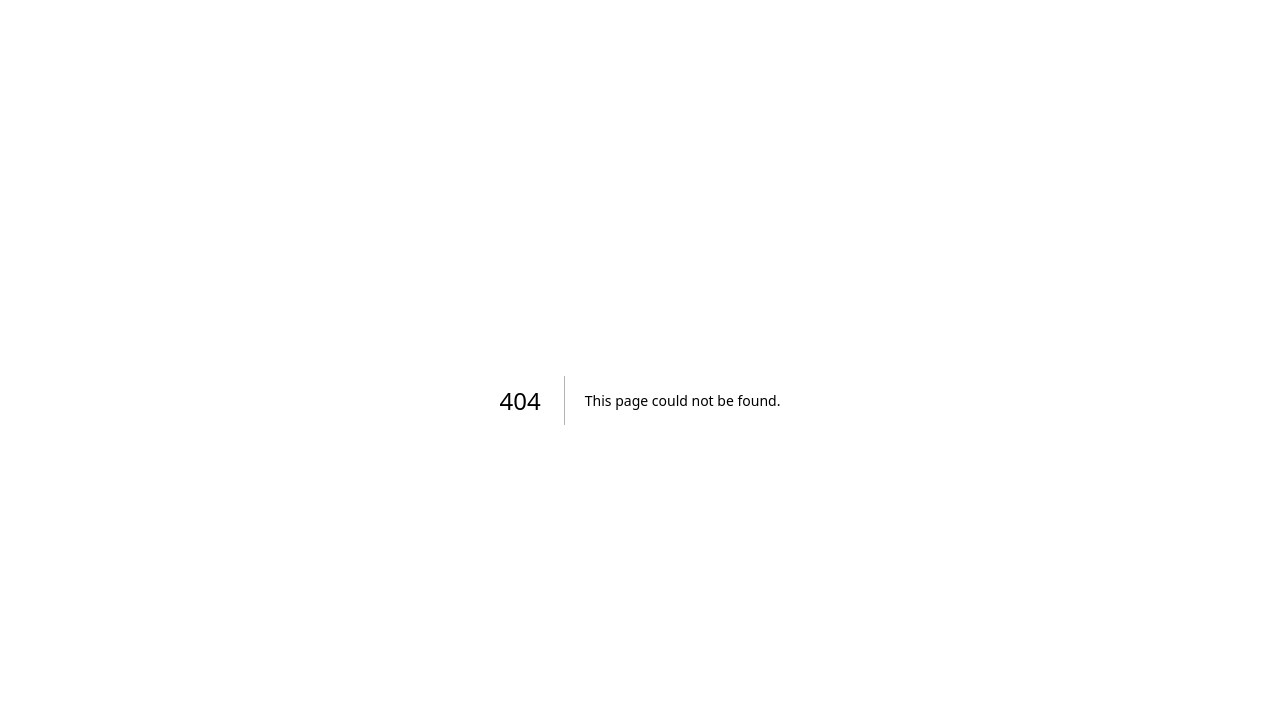
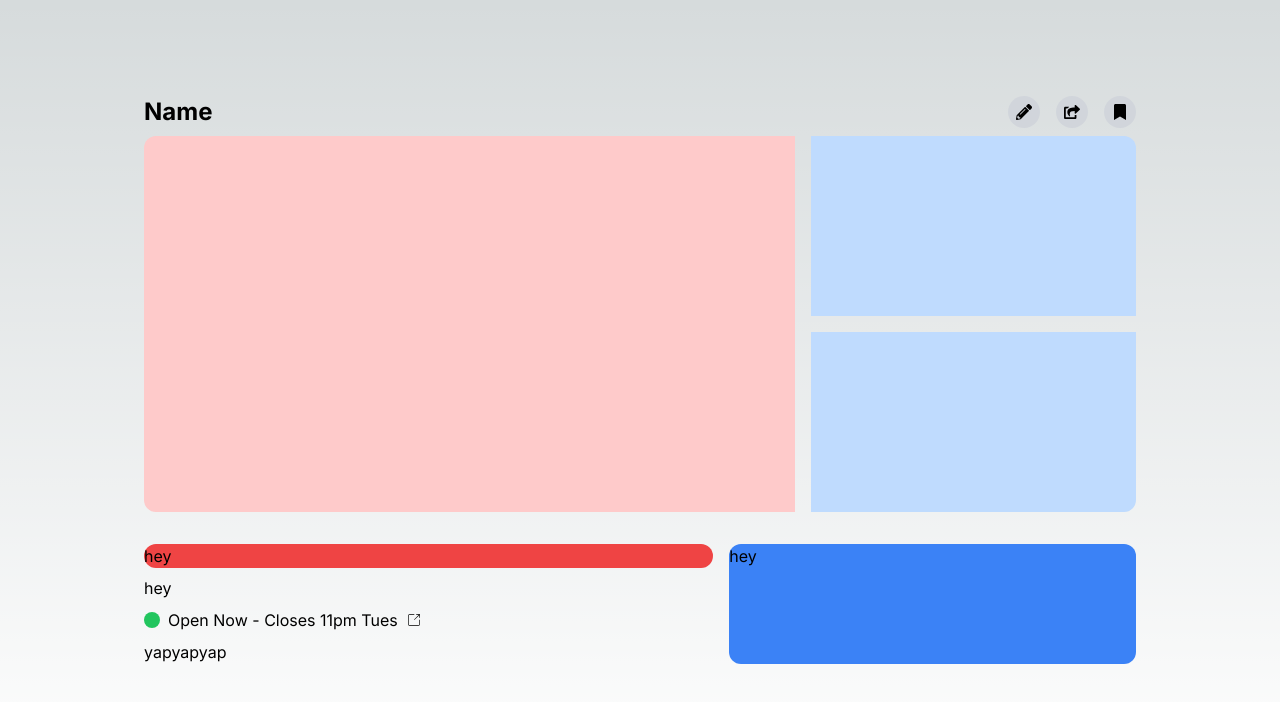
Before and after one commit to ratemystudyspot/website, a Next.js app: page /suggest-spot in a window 1280 px wide. Before the commit this address had no page. Shown: the top 702 px of the page. Built offline with nearby package versions, Linux system fonts and the light colour scheme.

Commit message:
default layout created

```diff
--- /dev/null
+++ b/src/app/suggest-spot/page.tsx
@@ -0,0 +1,43 @@
+import { CiShare1 } from "react-icons/ci";
+
+import Amenities from "@/src/components/suggest/Amenties";
+import Map from "@/src/components/suggest/Map";
+import Reviews from "@/src/components/suggest/Reviews";
+import StudyspotImages from "@/src/components/suggest/StudyspotImages";
+import Tabs from "@/src/components/suggest/Tabs";
+
+export default function SuggestSpot() {
+  return (
+    <main className="relative flex min-h-screen w-full flex-col items-center overflow-x-hidden px-36 pt-24">
+      <div className="flex w-full justify-between">
+        <h1 className="text-2xl font-bold">Name</h1>
+        <Tabs />
+      </div>
+      <StudyspotImages />
+      <div className="flex w-full flex-row justify-between gap-4 pt-8">
+        <div className="flex w-7/12 flex-col gap-2">
+          <div className="rounded-xl bg-red-500">
+            <Map /> {/* probably use mapbox for this     */}
+          </div>
+          <div>
+            <Amenities />
+          </div>
+          <div className="flex flex-row items-center gap-2">
+            <div className="size-4 rounded-full bg-green-500">
+              {/*Will have to change to accomodate for opened or close colorwise */}{" "}
+            </div>
+            <p>
+              <span>{/*have to change to red or green */}Open Now</span> -
+              Closes 11pm Tues
+            </p>
+            <CiShare1 className="size-4" />
+          </div>
+          <p>yapyapyap</p>
+        </div>
+        <div className="w-5/12 rounded-xl bg-blue-500">
+          <Reviews />
+        </div>
+      </div>
+    </main>
+  );
+}
--- /dev/null
+++ b/src/components/suggest/Amenties.tsx
@@ -0,0 +1,7 @@
+export default function Amenities() {
+  return (
+    <div>
+      <h1>hey</h1>
+    </div>
+  );
+}
--- /dev/null
+++ b/src/components/suggest/Map.tsx
@@ -0,0 +1,7 @@
+export default function Map() {
+  return (
+    <div>
+      <h1>hey</h1>
+    </div>
+  );
+}
--- /dev/null
+++ b/src/components/suggest/Reviews.tsx
@@ -0,0 +1,7 @@
+export default function Reviews() {
+  return (
+    <div>
+      <h1>hey</h1>
+    </div>
+  );
+}
--- /dev/null
+++ b/src/components/suggest/StudyspotImages.tsx
@@ -0,0 +1,14 @@
+export default function StudyspotImages() {
+  return (
+    <div className="flex h-96 w-full flex-row gap-4 pt-2">
+      <div className="relative h-full w-2/3">
+        <div className="h-full rounded-l-xl bg-red-200"></div>{" "}
+        {/* eventually replace with photos */}
+      </div>
+      <div className="flex h-full w-1/3 flex-col gap-4">
+        <div className="size-full rounded-tr-xl bg-blue-200"></div>
+        <div className="size-full rounded-br-xl bg-blue-200"></div>
+      </div>
+    </div>
+  );
+}
--- /dev/null
+++ b/src/components/suggest/Tabs.tsx
@@ -0,0 +1,19 @@
+import { FaBookmark, FaPencilAlt, FaShareSquare } from "react-icons/fa";
+
+export default function Tabs() {
+  return (
+    <div className="flex flex-row justify-center gap-4">
+      <button className="flex size-8 items-center justify-center rounded-full bg-gray-300">
+        <FaPencilAlt />
+      </button>
+
+      <button className="flex size-8 items-center justify-center rounded-full bg-gray-300">
+        <FaShareSquare />
+      </button>
+
+      <button className="flex size-8 items-center justify-center rounded-full bg-gray-300">
+        <FaBookmark />
+      </button>
+    </div>
+  );
+}
```
